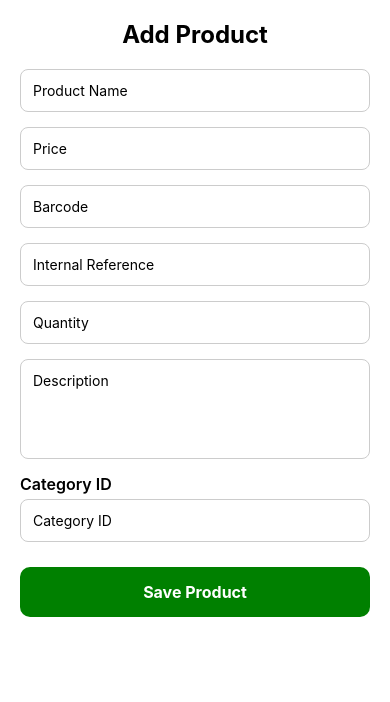
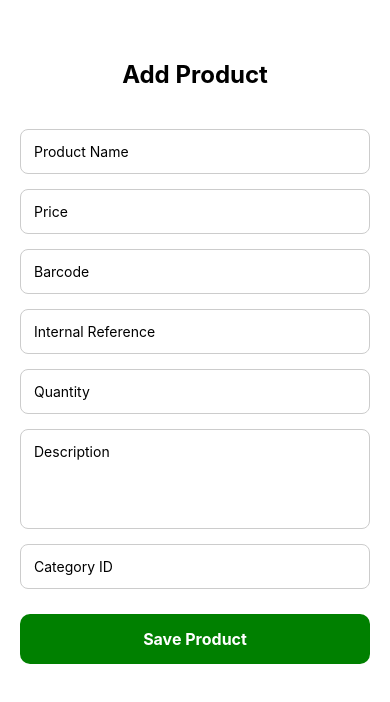
Before and after one commit to vinodiNK/Inventory_app, a React Native app: screen /AddProduct in a window 390 px wide. Shown: the top 702 px of the page. Built offline with nearby package versions, Linux system fonts and the light colour scheme.

Commit message:
add nav bar to product overview page

```diff
--- a/src/screens/AddProductScreen.js
+++ b/src/screens/AddProductScreen.js
@@ -166,9 +166,7 @@ export default function AddProductScreen({
         onChangeText={setDescription}
       />
 
-      <Text style={styles.label}>
-        Category ID
-      </Text>
+
 
       <TextInput
         placeholder="Category ID"
@@ -202,7 +200,8 @@ const styles = StyleSheet.create({
   title: {
     fontSize: 24,
     fontWeight: "bold",
-    marginBottom: 20,
+    marginBottom: 40,
+    marginTop: 40,
     textAlign: "center",
   },
 
@@ -210,7 +209,7 @@ const styles = StyleSheet.create({
     borderWidth: 1,
     borderColor: "#ccc",
     borderRadius: 8,
-    padding: 12,
+    padding: 13,
     marginBottom: 15,
   },
 
--- a/src/screens/HomeScreen.js
+++ b/src/screens/HomeScreen.js
@@ -130,7 +130,8 @@ export default function HomeScreen({ navigation, route }) {
       ) : (
         <FlatList
           data={filteredProducts}
-          keyExtractor={(item) => item.id.toString()}
+          keyExtractor={(item) => item.id.toString()
+          }
           renderItem={({ item }) => (
             <ProductCard
               item={item}
@@ -197,7 +198,7 @@ export default function HomeScreen({ navigation, route }) {
             <Text style={styles.icon}>📊</Text>
 
             <Text style={styles.footerText}>
-               Overview
+              Overview
             </Text>
           </TouchableOpacity>
         )}
--- a/src/screens/ProductOverviewScreen.js
+++ b/src/screens/ProductOverviewScreen.js
@@ -264,6 +264,13 @@ export default function ProductOverviewScreen({
             <Text style={styles.addIcon}>＋</Text>
           </TouchableOpacity>
         )}
+
+        {/* Products Button */} <TouchableOpacity
+        style={styles.footerItem}
+        onPress={() => navigation.navigate( "Home", { uid, isAdmin, } ) }
+        > <Text style={styles.icon}>📦</Text> <Text style={styles.footerText}> Products </Text>
+        </TouchableOpacity>
+
       </View>
 
     </View>
```
